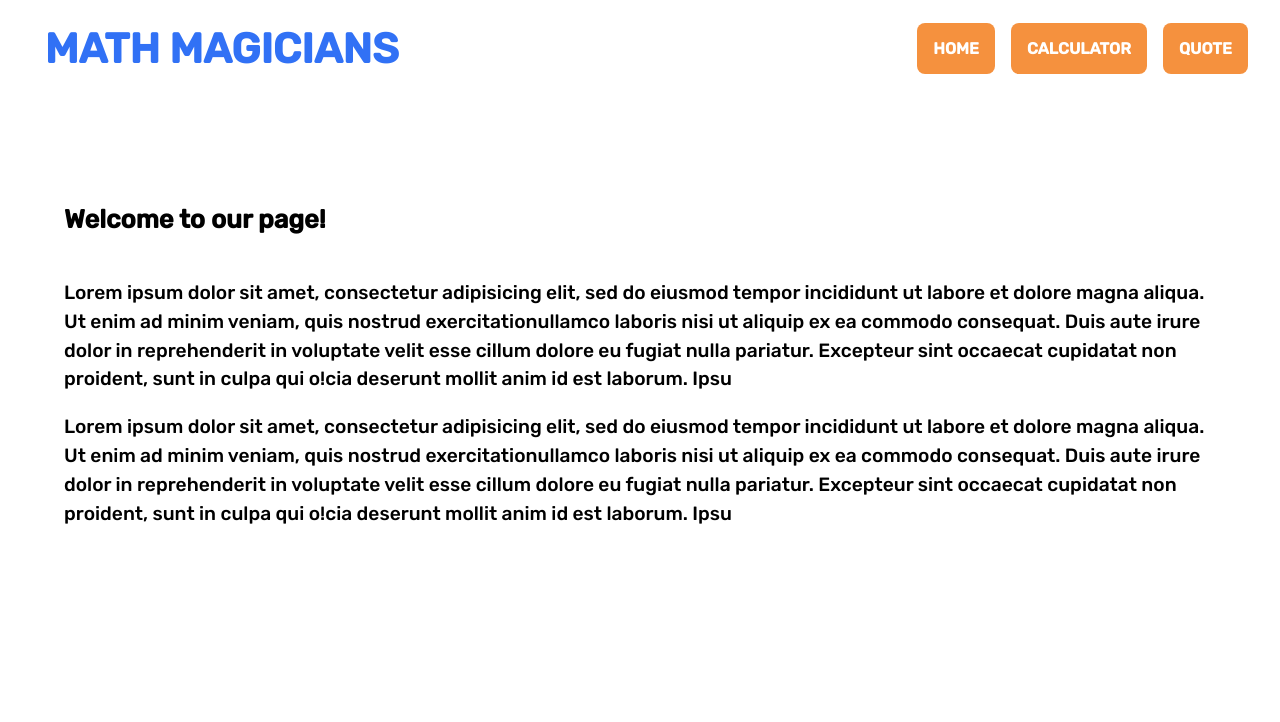
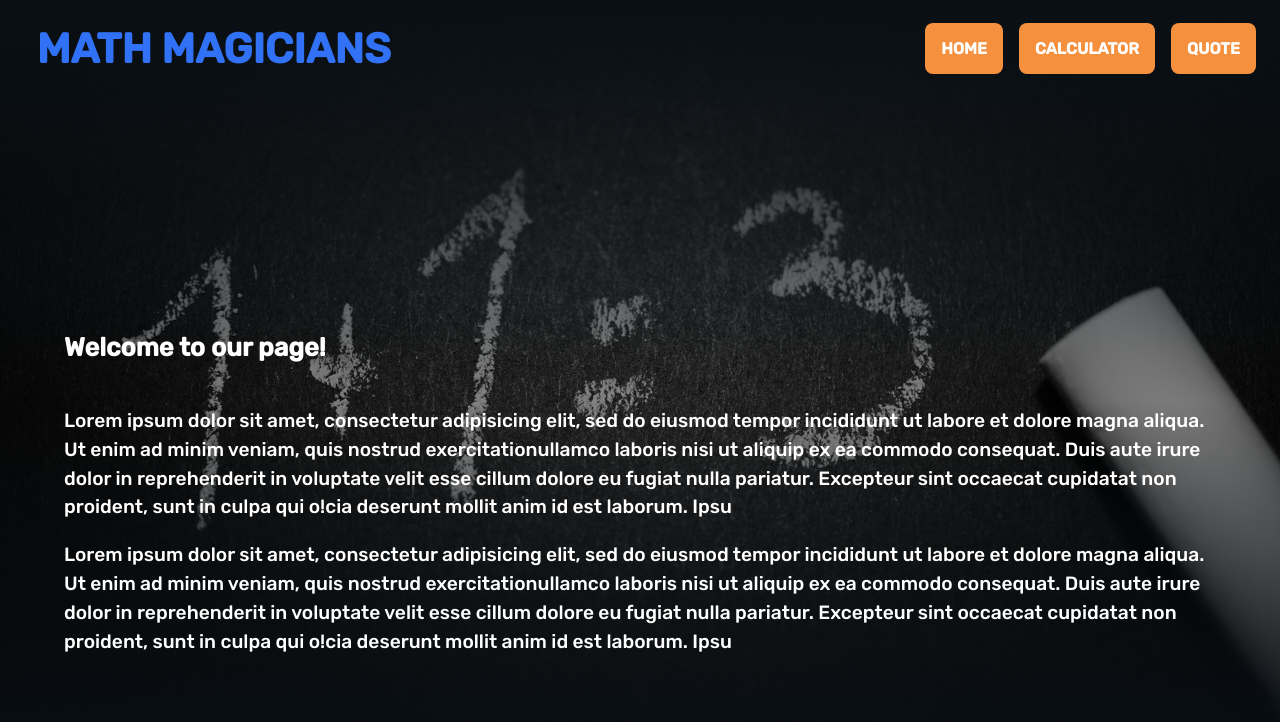
Before and after one commit to kenderb/calculator-react-app, a React (Create React App) app: page / in a window 1280 px wide. Shown: the top 722 px of the page. Built offline with nearby package versions, Linux system fonts and the light colour scheme.

Commit message:
Change the background

```diff
--- a/src/components/styles.js
+++ b/src/components/styles.js
@@ -46,7 +46,7 @@ const NavStyle = styled.nav`
     }
   }
   padding: 1em;
-  margin: 0.5em;
+  margin: 0.5em 0 12em;
   display: flex;
   flex-wrap: wrap;
   align-items: center;
@@ -73,6 +73,7 @@ const Logo = styled.div`
 
 const Section = styled.section`
   margin: 4em;
+  color: white;
   h1 {
     font-size: 1.6em;
     padding: 2em  0 1em;
@@ -85,6 +86,7 @@ const Section = styled.section`
   }
 `;
 const Calculator = styled.div`
+  color: white;
   display: flex;
   flex-wrap: wrap;
   padding: 3em;
@@ -100,6 +102,7 @@ const CalculatorContainer = styled.div`
 `;
 
 const QuoteContainer = styled.p`
+color: white;
   text-align:center;
   margin: auto;
   padding: 5em;
--- a/src/index.css
+++ b/src/index.css
@@ -27,4 +27,9 @@ a {
 
 body {
   font-family: 'Rubik', sans-serif;
+  background-image: linear-gradient(#090f14, #03030371, #090f14), url('./images/bg_image.jpg');
+  background-attachment: fixed;
+  background-repeat: no-repeat;
+  background-position: center;
+  background-size: cover;
 }
```
Also changed, not shown: src/images/bg_image.jpg (added).
